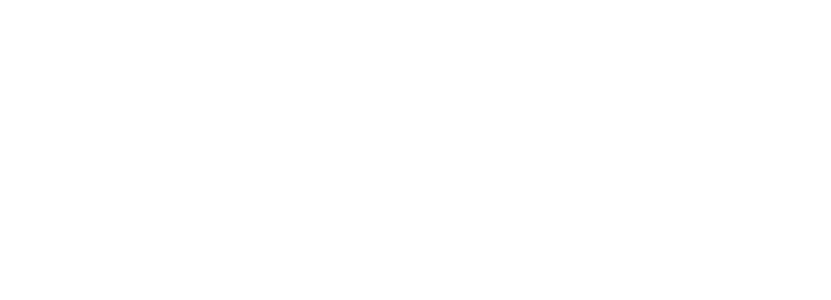
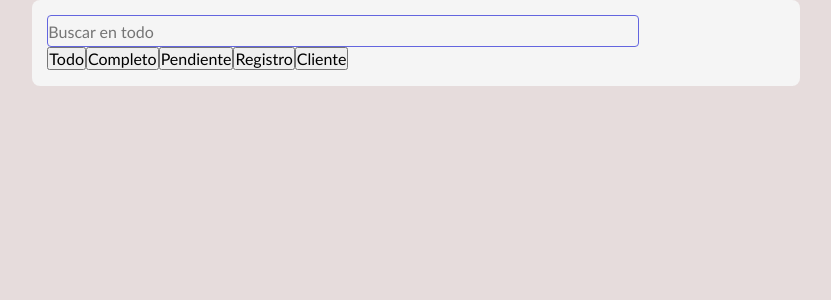
Before and after one commit to Gtv1521/Register_front, an Angular app: page /dashboard in a window 1280 px wide. Before the commit this address led to /. Shown: the top 300 px of the page, without its empty margins (224-1055 px from the left). Built offline with nearby package versions, Linux system fonts and the light colour scheme.

Commit message:
feat: create dashboard

```diff
--- a/src/app/app.routes.ts
+++ b/src/app/app.routes.ts
@@ -3,6 +3,7 @@
 import { AuthComponent } from './features/auth/auth-component/auth-component';
 import { SigInComponent } from './features/auth/sig-in-component/sig-in-component';
 import { ResetComponent } from './features/auth/reset-component/reset-component';
+import { DashboardLayout } from './features/dashboard/dashboard-layout/dashboard-layout';
 
 export const routes: Routes = [
   { path: '', redirectTo: '/login', pathMatch: 'full' },
@@ -13,6 +14,7 @@
       { path: 'login', component: LoginComponent },
       { path: 'sigin', component: SigInComponent },
       { path: 'reset', component: ResetComponent },
+      { path: 'dashboard', component: DashboardLayout },
     ],
   },
 
--- /dev/null
+++ b/src/app/features/dashboard/dashboard-layout/dashboard-layout.html
@@ -0,0 +1,29 @@
+<div class="card-search">
+  <div class="search-box">
+    <input type="text" [(ngModel)]="busqueda" [placeholder]="
+        filtroActual === 'todo' ? 'Buscar en todo' :
+        filtroActual === 'Completo' ? 'Buscar en completos' :
+        filtroActual === 'pendiente' ? 'Buscar en pendientes' :
+        filtroActual === 'registro' ? 'Buscar por código o registro' :
+        'Buscar por cliente'
+      " (keyup.enter)="onBuscar()" />
+    <div class="modos">
+
+      <button [class.active]="filtroActual === 'todo'" (click)="setCambiarFiltro('todo')">
+        Todo
+      </button>
+      <button [class.active]="filtroActual === 'Completo'" (click)="setCambiarFiltro('Completo')">
+        Completo
+      </button>
+      <button [class.active]="filtroActual === 'pendiente'" (click)="setCambiarFiltro('pendiente')">
+        Pendiente
+      </button>
+      <button [class.active]="filtroActual === 'registro'" (click)="setCambiarFiltro('registro')">
+        Registro
+      </button>
+      <button [class.active]="filtroActual === 'cliente'" (click)="setCambiarFiltro('cliente')">
+        Cliente
+      </button>
+    </div>
+
+  </div>
--- /dev/null
+++ b/src/app/features/dashboard/dashboard-layout/dashboard-layout.scss
@@ -0,0 +1,14 @@
+.card-search {
+  background-color: #f5f5f5;
+  border-radius: 8px;
+  padding: 2%;
+  display: block;
+}
+
+.card-search input {
+  border: 1px solid #6365df;
+  background: transparent;
+  width: 80%;
+  height: 30px;
+  border-radius: 4px;
+}
--- /dev/null
+++ b/src/app/features/dashboard/dashboard-layout/dashboard-layout.ts
@@ -0,0 +1,62 @@
+import { Component } from '@angular/core';
+import { FormsModule } from '@angular/forms';
+
+type filterMode = 'todo' | 'Completo' | 'pendiente' | 'registro' | 'cliente';
+
+@Component({
+  selector: 'app-dashboard-layout',
+  imports: [FormsModule],
+  templateUrl: './dashboard-layout.html',
+  styleUrl: './dashboard-layout.scss',
+})
+export class DashboardLayout {
+  filtroActual: filterMode = 'todo';
+  busqueda = '';
+
+  setCambiarFiltro(nuevoFiltro: filterMode) {
+    this.busqueda = '';
+    this.filtroActual = nuevoFiltro;
+  }
+
+  onBuscar() {
+    switch (this.filtroActual) {
+      case 'todo':
+        console.log('Buscando en todo:', this.busqueda);
+        break;
+      case 'Completo':
+        console.log('Buscando en Completo:', this.busqueda);
+        break;
+      case 'pendiente':
+        console.log('Buscando en pendiente:', this.busqueda);
+        break;
+      case 'registro':
+        console.log('Buscando en registro:', this.busqueda);
+        break;
+      case 'cliente':
+        console.log('Buscando en cliente:', this.busqueda);
+        break;
+    }
+  }
+  private buscarPorTodo() {
+    console.log('Buscando en todo:', this.busqueda);
+
+  }
+  private buscarPorCompleto() {
+    console.log('Buscando en Completo:', this.busqueda);
+
+  }
+  private buscarPorPendiente() {
+    console.log('Buscando en pendiente:', this.busqueda);
+
+  }
+  private buscarPorRegistro() {
+    console.log('Buscando en registro:', this.busqueda);
+
+  }
+  private buscarPorCliente() {
+    console.log('Buscando en cliente:', this.busqueda);
+
+  }
+
+
+}
```
Also changed, not shown: src/styles.scss (+4 -5 lines), 1 other file (tests, documents, lock files or other folders).
